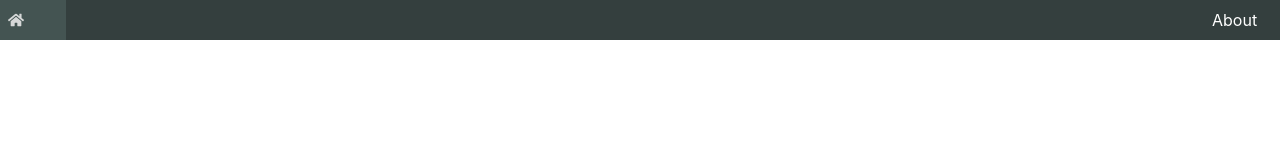
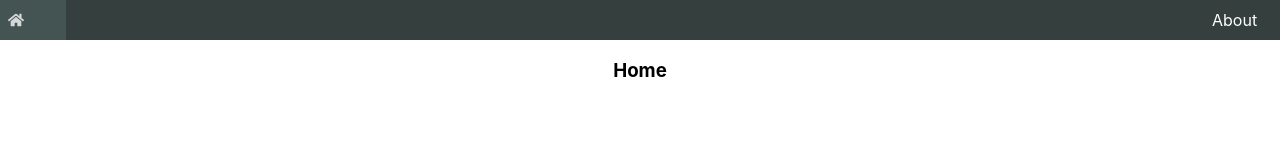
Before and after one commit to bpeterson1663/personal-portfolio, a React app: page / in a window 1280 px wide. Shown: the top 160 px of the page. Built offline with nearby package versions, Linux system fonts and the light colour scheme.

Commit message:
feat(home): create home page and route

```diff
--- a/src/App.tsx
+++ b/src/App.tsx
@@ -2,7 +2,7 @@ import React from 'react'
 import { Link } from 'react-router-dom'
 import { Route, Switch, BrowserRouter } from 'react-router-dom'
 import { NavBar, NavItem } from './components/Common/index'
-import { About } from './components/Pages/index'
+import { About, Home } from './components/Pages/index'
 
 const App: React.FC = (): JSX.Element => {
   return (
@@ -14,6 +14,7 @@ const App: React.FC = (): JSX.Element => {
       </NavBar>
       <Switch>
         <Route path="/about" component={About} />
+        <Route path="/" component={Home} />
       </Switch>
     </BrowserRouter>
   )
--- a/src/components/Common/NavBar/NavBar.tsx
+++ b/src/components/Common/NavBar/NavBar.tsx
@@ -1,4 +1,5 @@
 import React from 'react'
+import { Link } from 'react-router-dom'
 import { useStyles } from './NavBar.styles'
 import { NavItem } from '../NavItem/NavItem'
 import { FaHome } from 'react-icons/fa'
@@ -8,9 +9,11 @@ export const NavBar: React.FC = ({ children }): JSX.Element => {
   return (
     <div className={classes.contaienr}>
       <div className={classes.iconContainer}>
-        <NavItem width={50}>
-          <FaHome />
-        </NavItem>
+        <Link to="/" style={{ textDecoration: 'none' }}>
+          <NavItem width={50}>
+            <FaHome />
+          </NavItem>
+        </Link>
       </div>
       <div className={classes.listContainer}>{children}</div>
     </div>
--- /dev/null
+++ b/src/components/Pages/Home.tsx
@@ -0,0 +1,6 @@
+import React from 'react'
+import { Page } from '../Common/index'
+
+export const Home: React.FC = (): JSX.Element => {
+  return <Page title="Home"></Page>
+}
--- a/src/components/Pages/index.tsx
+++ b/src/components/Pages/index.tsx
@@ -1,3 +1,4 @@
 import { About } from './About'
+import { Home } from './Home'
 
-export { About }
+export { About, Home }
```
